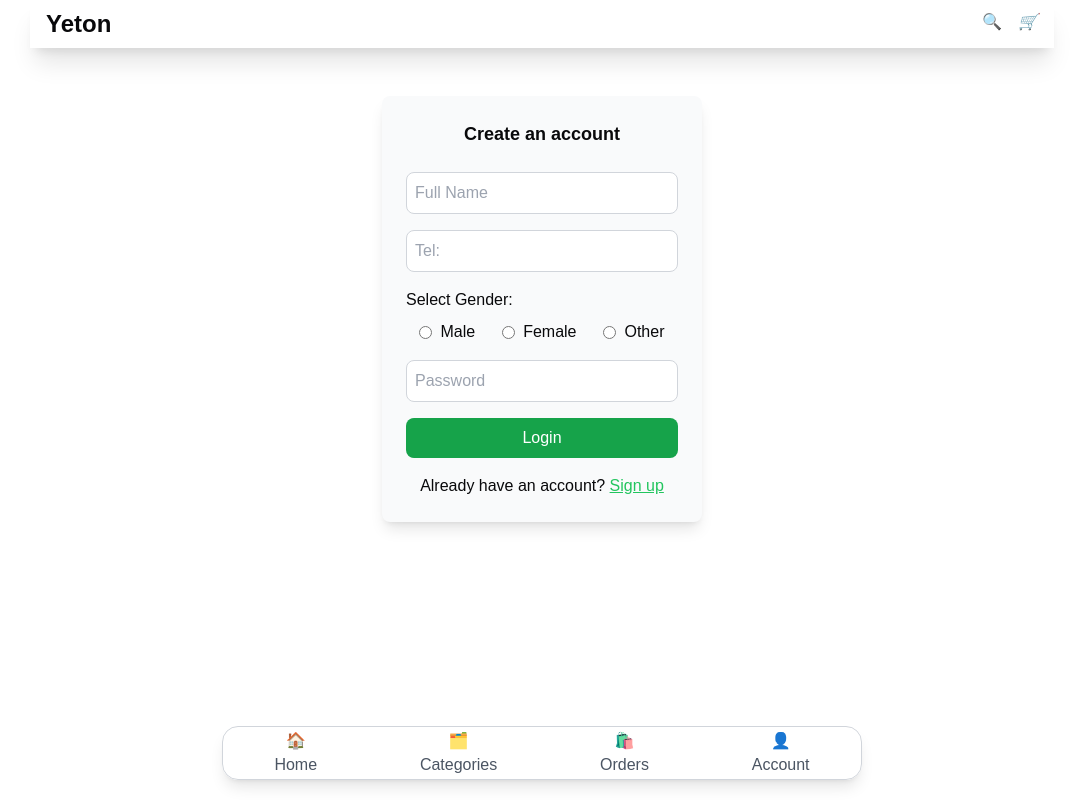
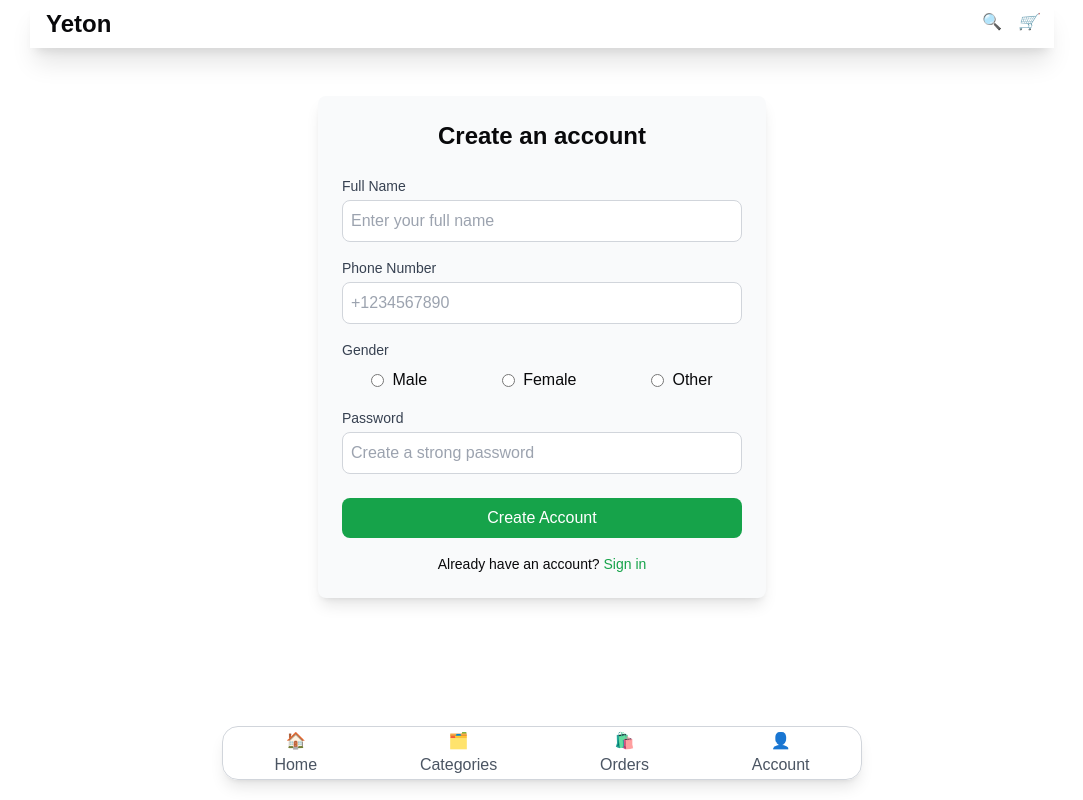
Before and after one commit to joesunesis/adeton, a Next.js app: page /signup in a window 1280 px wide. Shown: the whole page, without its empty margins (98-1181 px from the left). Built offline with nearby package versions, Linux system fonts and the light colour scheme; no server answers.

Commit message:
Moved product list as component

```diff
--- a/app/components/index.tsx
+++ b/app/components/index.tsx
@@ -33,6 +33,8 @@ import UserDetails from "./UserDetails";
 import Spinner from "./Spinner";
 import { MenuItem, MenuSection } from "./Menu";
 import Breadcrumb from "./Breadcrumbs";
+import Categories from "./Categories";
+import Products from "./Products";
 
 export {
   FixedNavigation,
@@ -69,5 +71,7 @@ export {
   OrdersIcon,
   ShoppingBagIcon,
   MessageIcon,
-  Breadcrumb
+  Breadcrumb,
+  Categories,
+  Products
 };
--- a/app/core/AuthContext.tsx
+++ b/app/core/AuthContext.tsx
@@ -1,16 +1,16 @@
-import { createContext, useContext, ReactNode } from 'react';
-import UseFetch from './Fetch';
+import { createContext, useContext, ReactNode, useEffect } from 'react';
 import { useLocalStorage } from './useLocalStorage';
 import { User } from '../types/user';
+import { supabase } from '../../lib/supabase';
+import { AuthError, User as SupabaseUser } from '@supabase/supabase-js';
 
 interface AuthContextProps {
   user: User | null;
-  token: string | null;
   authenticate: (phone: string, password: string) => Promise<void>;
-  register: (name: string, phone: string, gender: string, password: string, imageUrl?: string) => Promise<void>;
+  register: (phone: string, password: string, userData: Omit<User, 'id' | 'phone'>) => Promise<void>;
   logout: () => Promise<void>;
   loading: boolean;
-  error: object | null | unknown;
+  error: AuthError | null;
   redirect: string;
   setRedirect: (path: string) => void;
 }
@@ -18,56 +18,132 @@ interface AuthContextProps {
 const AuthContext = createContext<AuthContextProps | undefined>(undefined);
 
 export default function AuthProvider({ children }: { children: ReactNode }) {
-  const { getData, error, loading } = UseFetch();
   const [user, setUser, removeUser] = useLocalStorage<User | null>('userDetails', null);
-  const [token, setToken, removeToken] = useLocalStorage<string | null>('tokenAPI', null);
+  const [loading, setLoading] = useLocalStorage<boolean>('loading', false);
+  const [error, setError] = useLocalStorage<AuthError | null>('authError', null);
   const [redirect, setRedirect, removeRedirect] = useLocalStorage<string>('redirect', '/');
 
+  useEffect(() => {
+    // Set up auth state listener
+    const { data: { subscription } } = supabase.auth.onAuthStateChange(
+      async (event, session) => {
+        if (session?.user) {
+          const { data: userData, error } = await supabase
+            .from('users')
+            .select('*')
+            .eq('id', session.user.id)
+            .single();
+
+          if (userData) {
+            setUser(userData as User);
+          } else if (error) {
+            console.error('Error fetching user data:', error);
+          }
+        } else {
+          removeUser();
+        }
+      }
+    );
+
+    return () => {
+      subscription.unsubscribe();
+    };
+  }, []);
+
   const authenticate = async (phone: string, password: string) => {
-    const fetchData = await getData('login', {
-        method: 'POST',
-        body: JSON.stringify({ phone, password }),
-        headers: { 'Content-Type': 'application/json' }
+    try {
+      setLoading(true);
+      setError(null);
+
+      const { data, error } = await supabase.auth.signInWithPassword({
+        phone,
+        password,
       });
-      if (fetchData) {
-        setToken(fetchData.token);
-        setUser(fetchData.user);
-      } else {
-        throw new Error("Authentication failed");
+
+      if (error) throw error;
+
+      if (data.user) {
+        const { data: userData, error: userError } = await supabase
+          .from('users')
+          .select('*')
+          .eq('id', data.user.id)
+          .single();
+
+        if (userError) throw userError;
+        setUser(userData as User);
       }
+    } catch (err) {
+      setError(err as AuthError);
+      console.error('Authentication failed:', err);
+    } finally {
+      setLoading(false);
+    }
   };
 
-  const register = async (name: string, phone: string, gender: string, password: string, imageUrl?: string) => {
+  const register = async (phone: string, password: string, userData: Omit<User, 'id' | 'phone'>) => {
     try {
-      await getData('register', {
-        method: 'POST',
-        body: JSON.stringify({ name, phone, imageUrl, password, gender }),
-        headers: { 'Content-Type': 'application/json' }
+      setLoading(true);
+      setError(null);
+
+      // 1. Create auth user
+      const { data, error } = await supabase.auth.signUp({
+        phone,
+        password,
       });
-      if (error) throw new Error(`Registration failed: ${error}`);
+
+      if (error) throw error;
+      if (!data.user) throw new Error('User creation failed');
+
+      // 2. Create user profile
+      const { error: profileError } = await supabase
+        .from('users')
+        .insert([
+          {
+            id: data.user.id,
+            phone,
+            ...userData,
+          },
+        ]);
+
+      if (profileError) throw profileError;
+
+      // 3. Fetch complete user data
+      const { data: newUser, error: fetchError } = await supabase
+        .from('users')
+        .select('*')
+        .eq('id', data.user.id)
+        .single();
+
+      if (fetchError) throw fetchError;
+      setUser(newUser as User);
     } catch (err) {
-      console.error("Registration failed:", err);
+      setError(err as AuthError);
+      console.error('Registration failed:', err);
+    } finally {
+      setLoading(false);
     }
   };
 
   const logout = async () => {
     try {
-      await getData('users/logout', {
-        method: 'POST',
-        body: JSON.stringify({ phone: user?.phone }),
-        headers: { 'Content-Type': 'application/json' }
-      });
+      setLoading(true);
+      setError(null);
+
+      const { error } = await supabase.auth.signOut();
+      if (error) throw error;
+
       removeUser();
       removeRedirect();
-      removeToken();
-      if (error) throw new Error("Logout failed");
     } catch (err) {
-      console.error("Logout failed:", err);
+      setError(err as AuthError);
+      console.error('Logout failed:', err);
+    } finally {
+      setLoading(false);
     }
   };
 
   return (
-    <AuthContext.Provider value={{ user, token, authenticate, register, logout, loading, error, redirect, setRedirect }}>
+    <AuthContext.Provider value={{ user, authenticate, register, logout, loading, error, redirect, setRedirect }}>
       {children}
     </AuthContext.Provider>
   );
--- /dev/null
+++ b/lib/validation.ts
@@ -0,0 +1,62 @@
+import { parsePhoneNumber, isValidPhoneNumber } from 'libphonenumber-js';
+
+export interface ValidationError {
+  field: string;
+  message: string;
+}
+
+export const validatePhone = (phone: string): ValidationError | null => {
+  try {
+    if (!phone) return { field: 'phone', message: 'Phone number is required' };
+
+    // Add '+' if not present
+    const phoneWithPlus = phone.startsWith('+') ? phone : `+${phone}`;
+
+    if (!isValidPhoneNumber(phoneWithPlus)) {
+      return { field: 'phone', message: 'Invalid phone number format' };
+    }
+
+    return null;
+  } catch (error) {
+    return { field: 'phone', message: 'Invalid phone number' };
+  }
+};
+
+export const formatPhone = (phone: string): string => {
+  try {
+    // Add '+' if not present
+    const phoneWithPlus = phone.startsWith('+') ? phone : `+${phone}`;
+    const parsed = parsePhoneNumber(phoneWithPlus);
+    return parsed.format('E.164'); // Returns number in format +1234567890
+  } catch (error) {
+    return phone;
+  }
+};
+
+export const validatePassword = (password: string): ValidationError | null => {
+  if (!password) {
+    return { field: 'password', message: 'Password is required' };
+  }
+
+  if (password.length < 8) {
+    return { field: 'password', message: 'Password must be at least 8 characters' };
+  }
+
+  if (!/[A-Z]/.test(password)) {
+    return { field: 'password', message: 'Password must contain at least one uppercase letter' };
+  }
+
+  if (!/[a-z]/.test(password)) {
+    return { field: 'password', message: 'Password must contain at least one lowercase letter' };
+  }
+
+  if (!/[0-9]/.test(password)) {
+    return { field: 'password', message: 'Password must contain at least one number' };
+  }
+
+  if (!/[!@#$%^&*(),.?":{}|<>]/.test(password)) {
+    return { field: 'password', message: 'Password must contain at least one special character' };
+  }
+
+  return null;
+};
--- a/package.json
+++ b/package.json
@@ -13,6 +13,7 @@
     "@supabase/supabase-js": "^2.48.1",
     "class-variance-authority": "^0.7.0",
     "clsx": "^2.1.1",
+    "libphonenumber-js": "^1.11.19",
     "lucide-react": "^0.452.0",
     "next": "14.2.15",
     "react": "^18",
--- a/pages/address.tsx
+++ b/pages/address.tsx
@@ -6,7 +6,7 @@ import React, { useEffect, useState } from 'react'
 
 const Address = () => {
   const { user } = useAuth();
-  const { getData, error, loading } = UseFetch();
+  const { getData, insertData, error, loading } = UseFetch();
   const [userAdd, setUserAdd] = useState<{ region: string, city: string }>();
   const router = useRouter();
 
@@ -24,9 +24,9 @@ const Address = () => {
   }, [user, error, router, getData]);
 
   const updateAddress = async (address: object) => {
-    const res = await getData('/address', {
+    const res = await insertData('/address', {
       method: 'POST',
-      body: JSON.stringify({ userId: user?.userId, address }),
+      body: JSON.stringify({ userId: user?.id, address }),
       headers: { 'Content-Type': 'application/json' },
     });
 
--- a/pages/index.tsx
+++ b/pages/index.tsx
@@ -1,5 +1,5 @@
-import Categories from "@/app/components/Categories";
-import ProductList from "./products";
+import { Categories } from "@/app/components";
+import { Products } from "@/app/components";
 
 export default function Home() {
   return (
@@ -11,7 +11,7 @@ export default function Home() {
 
       <section>
         <h2 className="text-lg font-semibold mb-2">Featured Products</h2>
-        <ProductList />
+        <Products />
       </section>
     </>
   );
--- a/pages/signin.tsx
+++ b/pages/signin.tsx
@@ -2,51 +2,119 @@ import { useState } from 'react';
 import { useRouter } from 'next/router';
 import { useAuth } from '../app/core/AuthContext';
 import { Spinner } from '@/app/components';
+import { validatePhone, validatePassword, formatPhone, ValidationError } from '../lib/validation';
+import Link from 'next/link';
 
 export default function Login() {
-  const { token, authenticate, loading, redirect, error } = useAuth();
+  const { authenticate, loading, redirect, error } = useAuth();
   const [phone, setPhone] = useState('');
   const [password, setPassword] = useState('');
+  const [validationErrors, setValidationErrors] = useState<ValidationError[]>([]);
   const router = useRouter();
 
   const handleSubmit = async (e: React.FormEvent) => {
     e.preventDefault();
-    if (phone == '' && password == '')
-      return alert('phone and password is incorrect!');
-    await authenticate(phone, password);
-    if (error) alert('Could not sign in!')
+
+    // Clear previous validation errors
+    setValidationErrors([]);
+
+    // Validate inputs
+    const phoneError = validatePhone(phone);
+    const passwordError = validatePassword(password);
+    const errors: ValidationError[] = [];
+
+    if (phoneError) errors.push(phoneError);
+    if (passwordError) errors.push(passwordError);
+
+    if (errors.length > 0) {
+      setValidationErrors(errors);
+      return;
+    }
+
+    try {
+      const formattedPhone = formatPhone(phone);
+      await authenticate(formattedPhone, password);
+      router.push(redirect);
+    } catch (err) {
+      console.error('Login failed:', err);
+    }
   };
 
-  if (token) router.push(redirect);
+  const getFieldError = (field: string) => {
+    return validationErrors.find(error => error.field === field)?.message;
+  };
 
-  return loading ? <Spinner /> :
-    (
+  if (loading) return <Spinner />;
+
+  return (
     <div className='p-4 flex justify-center items-start sm:items-center'>
-        <form onSubmit={handleSubmit} className="w-80 p-6 rounded-lg shadow-lg bg-gray-50">
-          <h1 className="text-lg font-bold mb-6 text-center">Welcome Back</h1>
+      <div className="w-full max-w-md">
+        <form onSubmit={handleSubmit} className="p-6 rounded-lg shadow-lg bg-gray-50">
+          <h1 className="text-2xl font-bold mb-6 text-center">Welcome Back</h1>
+
+          <div className="space-y-4">
+            <div>
+              <label htmlFor="phone" className="block text-sm font-medium text-gray-700 mb-1">
+                Phone Number
+              </label>
               <input
-            type="text"
-            placeholder="Phone Number"
+                id="phone"
+                type="tel"
+                placeholder="+1234567890"
                 value={phone}
                 onChange={(e) => setPhone(e.target.value)}
-            className="w-full p-2 mb-4 border border-gray-300 rounded-lg text-black"
+                className={`w-full p-2 border ${getFieldError('phone') ? 'border-red-300' : 'border-gray-300'} rounded-lg text-black focus:ring-2 focus:ring-green-500 focus:border-transparent`}
               />
+              {getFieldError('phone') && (
+                <p className="mt-1 text-sm text-red-600">{getFieldError('phone')}</p>
+              )}
+            </div>
+
+            <div>
+              <label htmlFor="password" className="block text-sm font-medium text-gray-700 mb-1">
+                Password
+              </label>
               <input
+                id="password"
                 type="password"
-            placeholder="Password"
+                placeholder="Enter your password"
                 value={password}
                 onChange={(e) => setPassword(e.target.value)}
-            className="w-full p-2 mb-4 border border-gray-300 rounded-lg text-black"
+                className={`w-full p-2 border ${getFieldError('password') ? 'border-red-300' : 'border-gray-300'} rounded-lg text-black focus:ring-2 focus:ring-green-500 focus:border-transparent`}
               />
-          <button type="submit" className="w-full bg-green-600 text-white py-2 rounded-lg hover:bg-green-700">
-            Login
+              {getFieldError('password') && (
+                <p className="mt-1 text-sm text-red-600">{getFieldError('password')}</p>
+              )}
+            </div>
+          </div>
+
+          {error && (
+            <div className="mt-4 text-red-500 text-sm text-center">
+              {error.message}
+            </div>
+          )}
+
+          <button
+            type="submit"
+            className="w-full bg-green-600 text-white py-2 rounded-lg hover:bg-green-700 mt-6 disabled:opacity-50 disabled:cursor-not-allowed"
+            disabled={loading}
+          >
+            {loading ? 'Signing in...' : 'Login'}
           </button>
-          <p className="mt-4 flex flex-col">
-            <span className="text-green-500 underline cursor-pointer" onClick={() => router.push('/reset-password')}>Forgot Password?</span>
+
+          <div className="mt-4 space-y-2">
+            <Link href="/reset-password" className="block text-green-600 hover:text-green-700 text-sm text-center">
+              Forgot Password?
+            </Link>
+            <p className="text-sm text-center">
               No account yet?{' '}
-              <span className="text-green-500 underline cursor-pointer" onClick={() => router.push('/signup')}>Register Here!</span>
+              <Link href="/signup" className="text-green-600 hover:text-green-700">
+                Register Here!
+              </Link>
             </p>
+          </div>
         </form>
+      </div>
     </div>
   );
 };
--- a/pages/signup.tsx
+++ b/pages/signup.tsx
@@ -2,93 +2,184 @@ import { useAuth } from '@/app/core/AuthContext';
 import { useRouter } from 'next/router';
 import { useState } from 'react';
 import { Spinner } from '@/app/components';
+import { validatePhone, validatePassword, formatPhone, ValidationError } from '../lib/validation';
+import Link from 'next/link';
+
+interface FormErrors {
+  name?: string;
+  phone?: string;
+  gender?: string;
+  password?: string;
+}
 
 export default function Signup() {
   const { register, loading, error } = useAuth();
-  const [fullName, setFullName] = useState('');
+  const [name, setName] = useState('');
   const [phone, setPhone] = useState('');
   const [gender, setGender] = useState('');
   const [password, setPassword] = useState('');
+  const [validationErrors, setValidationErrors] = useState<ValidationError[]>([]);
   const router = useRouter();
+
+  const validateForm = () => {
+    const errors: ValidationError[] = [];
+
+    // Validate name
+    if (!name.trim()) {
+      errors.push({ field: 'name', message: 'Name is required' });
+    } else if (name.length < 2) {
+      errors.push({ field: 'name', message: 'Name must be at least 2 characters long' });
+    }
+
+    // Validate phone
+    const phoneError = validatePhone(phone);
+    if (phoneError) errors.push(phoneError);
+
+    // Validate gender
+    if (!gender) {
+      errors.push({ field: 'gender', message: 'Please select a gender' });
+    }
+
+    // Validate password
+    const passwordError = validatePassword(password);
+    if (passwordError) errors.push(passwordError);
+
+    return errors;
+  };
 
   const handleSubmit = async (e: React.FormEvent) => {
     e.preventDefault();
-    if (fullName == '' && phone == '' && gender == '' && password == '')
-      return alert('Incorrect Details!');
-    await register(fullName, phone, gender, password);
-    if (error) return alert('User registration failed!');
+
+    // Clear previous validation errors
+    setValidationErrors([]);
+
+    // Validate form
+    const errors = validateForm();
+    if (errors.length > 0) {
+      setValidationErrors(errors);
+      return;
+    }
+
+    try {
+      const formattedPhone = formatPhone(phone);
+      await register(formattedPhone, password, {
+        name,
+        gender,
+      });
       router.push('/signin');
+    } catch (err) {
+      console.error('Registration failed:', err);
+    }
   };
 
-  return loading ? <Spinner /> :
-    (
+  const getFieldError = (field: string) => {
+    return validationErrors.find(error => error.field === field)?.message;
+  };
+
+  if (loading) return <Spinner />;
+
+  return (
     <div className='p-4 flex justify-center items-start sm:items-center'>
-        <form onSubmit={handleSubmit} className="w-80 p-6 rounded-lg shadow-lg bg-gray-50">
-          <h1 className="text-lg font-bold mb-6 text-center">Create an account</h1>
+      <div className="w-full max-w-md">
+        <form onSubmit={handleSubmit} className="p-6 rounded-lg shadow-lg bg-gray-50">
+          <h1 className="text-2xl font-bold mb-6 text-center">Create an account</h1>
+
+          <div className="space-y-4">
+            <div>
+              <label htmlFor="name" className="block text-sm font-medium text-gray-700 mb-1">
+                Full Name
+              </label>
               <input
+                id="name"
                 type="text"
-            placeholder="Full Name"
-            value={fullName}
-            onChange={(e) => setFullName(e.target.value)}
-            className="w-full p-2 mb-4 border border-gray-300 rounded-lg"
+                placeholder="Enter your full name"
+                value={name}
+                onChange={(e) => setName(e.target.value)}
+                className={`w-full p-2 border ${getFieldError('name') ? 'border-red-300' : 'border-gray-300'} rounded-lg text-black focus:ring-2 focus:ring-green-500 focus:border-transparent`}
               />
+              {getFieldError('name') && (
+                <p className="mt-1 text-sm text-red-600">{getFieldError('name')}</p>
+              )}
+            </div>
+
+            <div>
+              <label htmlFor="phone" className="block text-sm font-medium text-gray-700 mb-1">
+                Phone Number
+              </label>
               <input
-            type="text"
-            placeholder="Tel:"
+                id="phone"
+                type="tel"
+                placeholder="+1234567890"
                 value={phone}
                 onChange={(e) => setPhone(e.target.value)}
-            className="w-full p-2 mb-4 border border-gray-300 rounded-lg"
+                className={`w-full p-2 border ${getFieldError('phone') ? 'border-red-300' : 'border-gray-300'} rounded-lg text-black focus:ring-2 focus:ring-green-500 focus:border-transparent`}
               />
-          <div className="mb-4">
-            <label className="block mb-2">Select Gender:</label>
-            <div className="flex justify-around">
-              <label className="flex items-center">
+              {getFieldError('phone') && (
+                <p className="mt-1 text-sm text-red-600">{getFieldError('phone')}</p>
+              )}
+            </div>
+
+            <div>
+              <label className="block text-sm font-medium text-gray-700 mb-2">Gender</label>
+              <div className="flex justify-around space-x-4">
+                {['male', 'female', 'other'].map((option) => (
+                  <label key={option} className="flex items-center space-x-2 cursor-pointer">
                     <input
                       type="radio"
-                  value="male"
-                  checked={gender === 'male'}
+                      value={option}
+                      checked={gender === option}
                       onChange={(e) => setGender(e.target.value)}
-                  className="mr-2"
+                      className="form-radio text-green-600 focus:ring-green-500"
                     />
-                Male
+                    <span className="capitalize">{option}</span>
                   </label>
-              <label className="flex items-center">
+                ))}
+              </div>
+              {getFieldError('gender') && (
+                <p className="mt-1 text-sm text-red-600">{getFieldError('gender')}</p>
+              )}
+            </div>
+
+            <div>
+              <label htmlFor="password" className="block text-sm font-medium text-gray-700 mb-1">
+                Password
+              </label>
               <input
-                  type="radio"
-                  value="female"
-                  checked={gender === 'female'}
-                  onChange={(e) => setGender(e.target.value)}
-                  className="mr-2"
+                id="password"
+                type="password"
+                placeholder="Create a strong password"
+                value={password}
+                onChange={(e) => setPassword(e.target.value)}
+                className={`w-full p-2 border ${getFieldError('password') ? 'border-red-300' : 'border-gray-300'} rounded-lg text-black focus:ring-2 focus:ring-green-500 focus:border-transparent`}
               />
-                Female
-              </label>
-              <label className="flex items-center">
-                <input
-                  type="radio"
-                  value="other"
-                  checked={gender === 'other'}
-                  onChange={(e) => setGender(e.target.value)}
-                  className="mr-2"
-                />
-                Other
-              </label>
+              {getFieldError('password') && (
+                <p className="mt-1 text-sm text-red-600">{getFieldError('password')}</p>
+              )}
             </div>
           </div>
-          <input
-            type="password"
-            placeholder="Password"
-            value={password}
-            onChange={(e) => setPassword(e.target.value)}
-            className="w-full p-2 mb-4 border border-gray-300 rounded-lg"
-          />
-          <button type="submit" className="w-full bg-green-600 text-white py-2 rounded-lg hover:bg-green-700">
-            Login
+
+          {error && (
+            <div className="mt-4 text-red-500 text-sm text-center">
+              {error.message}
+            </div>
+          )}
+
+          <button
+            type="submit"
+            className="w-full bg-green-600 text-white py-2 rounded-lg hover:bg-green-700 mt-6 disabled:opacity-50 disabled:cursor-not-allowed"
+            disabled={loading}
+          >
+            {loading ? 'Creating account...' : 'Create Account'}
           </button>
-          <p className="mt-4 text-center">
+
+          <p className="mt-4 text-center text-sm">
             Already have an account?{' '}
-            <span className="text-green-500 underline cursor-pointer" onClick={() => router.push('/signin')}>Sign up</span>
+            <Link href="/signin" className="text-green-600 hover:text-green-700">
+              Sign in
+            </Link>
           </p>
         </form>
       </div>
+    </div>
   );
 };
```
Also changed, not shown: app/components/Categories.tsx (+10 -3 lines), app/components/Products.tsx (renamed from pages/products.tsx, +8 -6 lines), app/types/user.ts (+9 -7 lines), 1 other file (tests, documents, lock files or other folders). Lines whose indentation alone changed are shown as unchanged.
